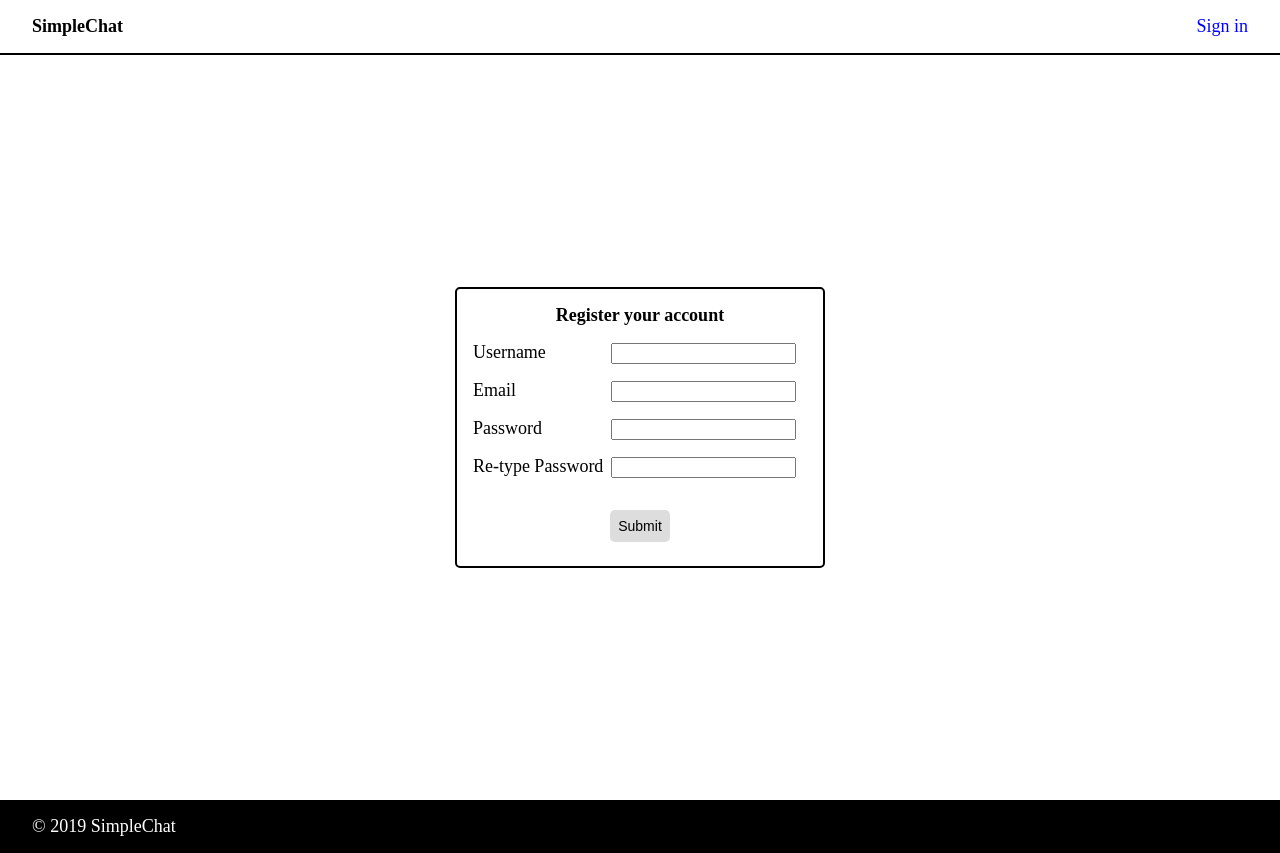
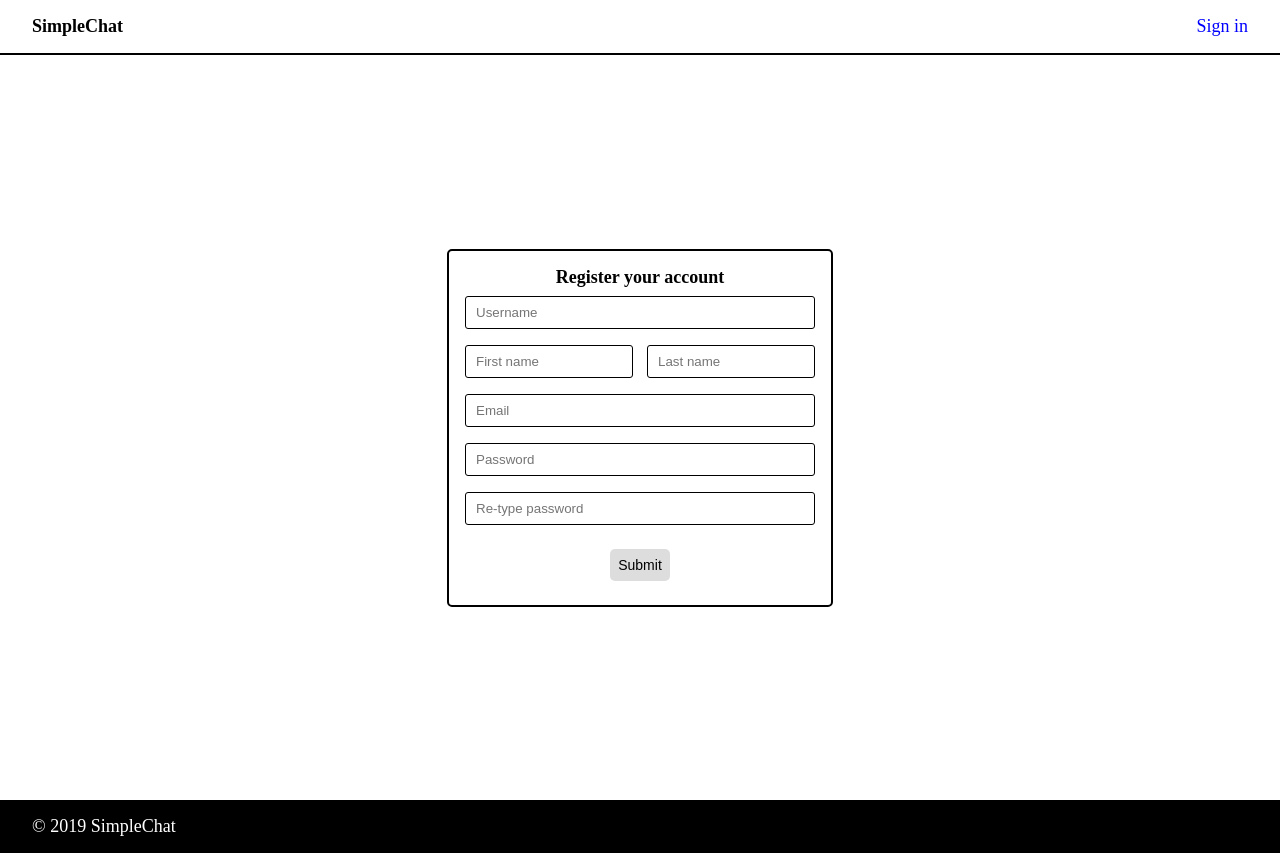
Before and after one commit to lqt93/simple-chat-app, a React app: page /signup in a window 1280 px wide. Built offline with nearby package versions, Linux system fonts and the light colour scheme; no server answers.

Commit message:
add name field to sign_up form

```diff
--- a/src/components/pages/Signup/SignupForm.js
+++ b/src/components/pages/Signup/SignupForm.js
@@ -11,25 +11,46 @@ function SignupForm({
 }) {
   return (
     <form className="signup-form" onSubmit={submitNewUser}>
-      <div className="signup-form__row txt-center">
+      <div className="field-row txt-center">
         <strong>Register your account</strong>
       </div>
-      <div className="signup-form__row signup-form__grid">
-        <label>Username</label>
-        <div>
-          <input value={username} name="username" />
+      <div className="signup-form__fields">
+        <div className="field-row">
+          <input
+            defaultValue={username}
+            name="username"
+            placeholder="Username"
+          />
         </div>
-        <label>Email</label>
-        <div>
-          <input value={email} name="email" />
+        <div
+          className="field-row"
+          style={{ display: "flex", justifyContent: "space-between" }}
+        >
+          <div style={{ width: "48%" }}>
+            <input name="firstName" placeholder="First name" />
+          </div>
+          <div style={{ width: "48%" }}>
+            <input name="lastName" placeholder="Last name" />
+          </div>
         </div>
-        <label>Password</label>
-        <div>
-          <input value={password} name="password" type="password" />
+        <div className="field-row">
+          <input defaultValue={email} name="email" placeholder="Email" />
         </div>
-        <label>Re-type Password</label>
-        <div>
-          <input value={retypePassword} name="retypePassword" type="password" />
+        <div className="field-row">
+          <input
+            defaultValue={password}
+            name="password"
+            type="password"
+            placeholder="Password"
+          />
+        </div>
+        <div className="field-row">
+          <input
+            defaultValue={retypePassword}
+            name="retypePassword"
+            type="password"
+            placeholder="Re-type password"
+          />
         </div>
       </div>
       <div className="txt-center">
--- a/src/containers/SignupContainer/Signup.css
+++ b/src/containers/SignupContainer/Signup.css
@@ -9,18 +9,25 @@
   border: solid 2px black;
   border-radius: 5px;
   padding: 16px;
-  display: flex;
-  flex-direction: column;
 }
 
 .signup-form__row {
   margin-bottom: 16px;
 }
 
-.signup-form__grid {
-  display: grid;
-  grid-template-columns: 4fr 6fr;
-  gap: 8px;
+.signup-form__fields {
+  max-width: 350px;
+}
+
+.field-row {
+  margin-bottom: 8px;
+}
+
+.signup-form__fields input {
+  width: calc(100% - 22px);
+  border-radius: 3px;
+  border: 1px solid;
+  padding: 8px 10px;
 }
 
 .error-msg {
--- a/src/containers/SignupContainer/index.js
+++ b/src/containers/SignupContainer/index.js
@@ -14,6 +14,8 @@ const INITIAL_STATE = {
 
 const requiredFields = {
   username: "Username",
+  firstName: "First name",
+  lastName: "Last name",
   email: "Email",
   password: "Password",
   retypePassword: "Re-type password"
```
